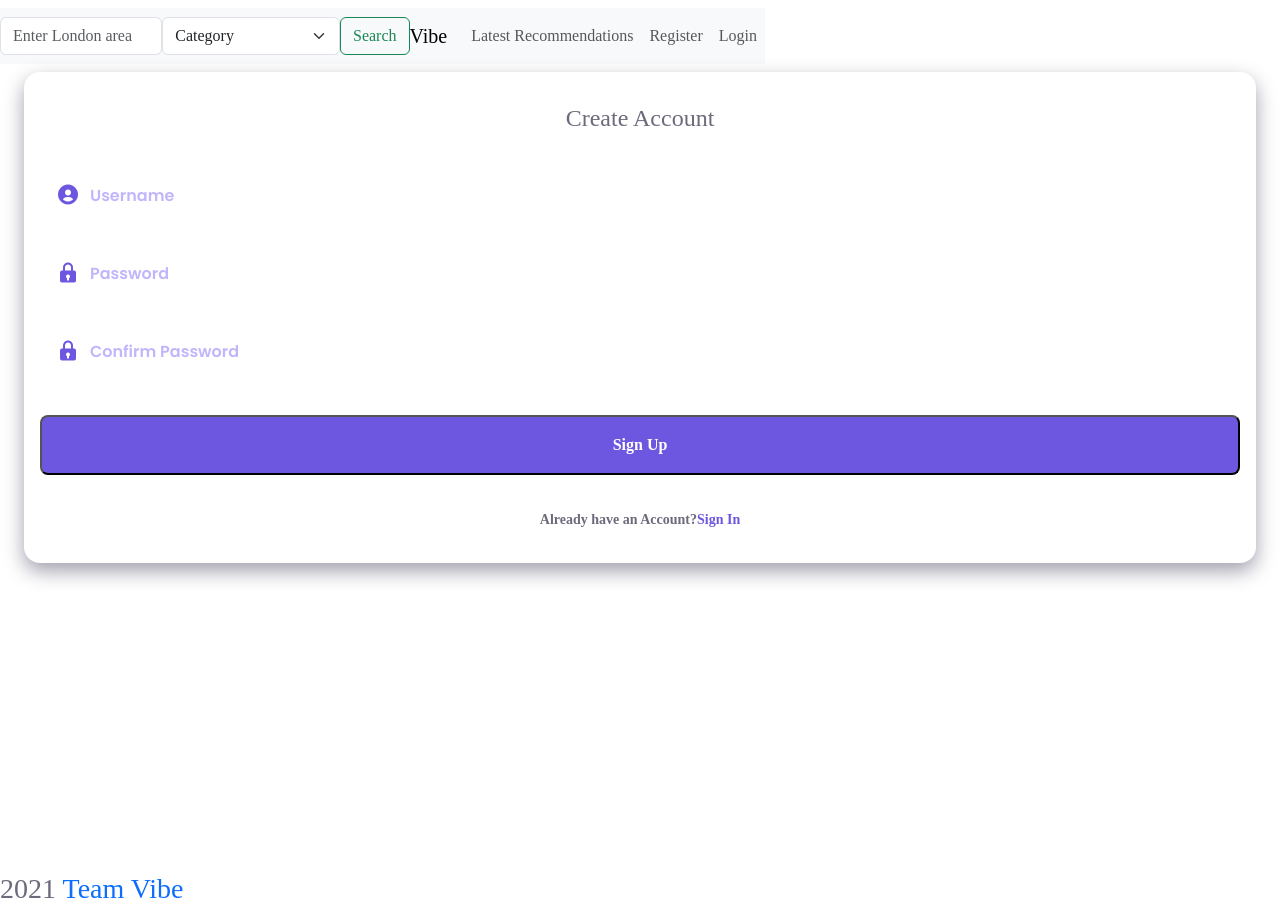
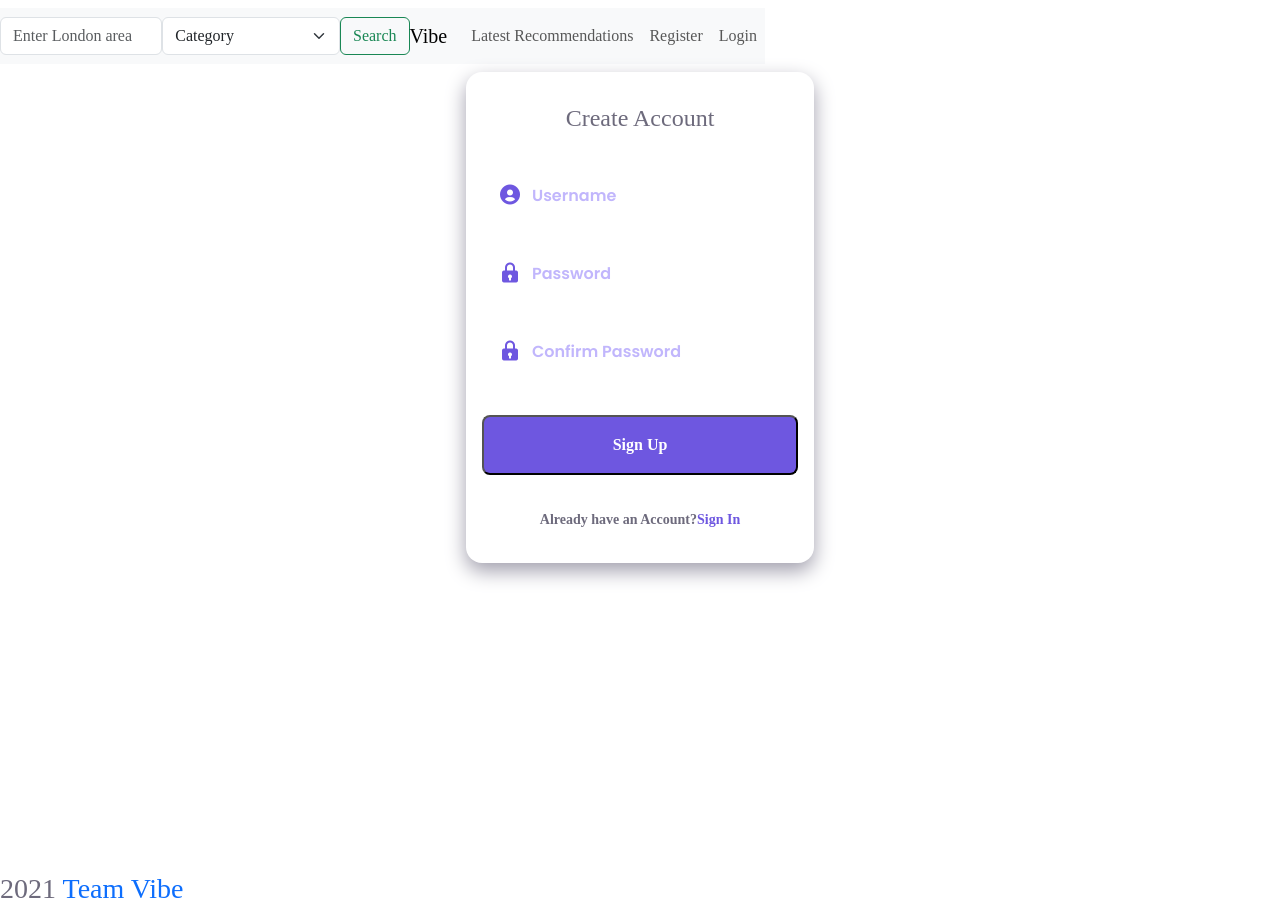
Before and after one commit to ThomasVirgo/Chat-App-Client, a React app: page /register in a window 1280 px wide. Built offline with nearby package versions, Linux system fonts and the light colour scheme.

Commit message:
add media queries for larger screen size

```diff
--- a/src/pages/Login/style.css
+++ b/src/pages/Login/style.css
@@ -111,13 +111,14 @@ img{
     cursor: pointer;
 }
 
-/* @media screen and (min-width: 576px){
+@media screen and (min-width: 576px){
     .login__forms{
         width: 348px;
         justify-self: center;
+        margin: auto;
     }
 }
-
+/*
 @media screen and (min-width: 576px){
     .login{
         height: 100vh;
--- a/src/pages/Register/style.css
+++ b/src/pages/Register/style.css
@@ -114,6 +114,14 @@ img{
     cursor: pointer;
 }
 
+@media screen and (min-width: 576px){
+    .login__forms{
+        width: 348px;
+        justify-self: center;
+        margin: auto;
+    }
+}
+
 /* @media screen and (min-width: 576px){
     .login__forms{
         width: 348px;
```
